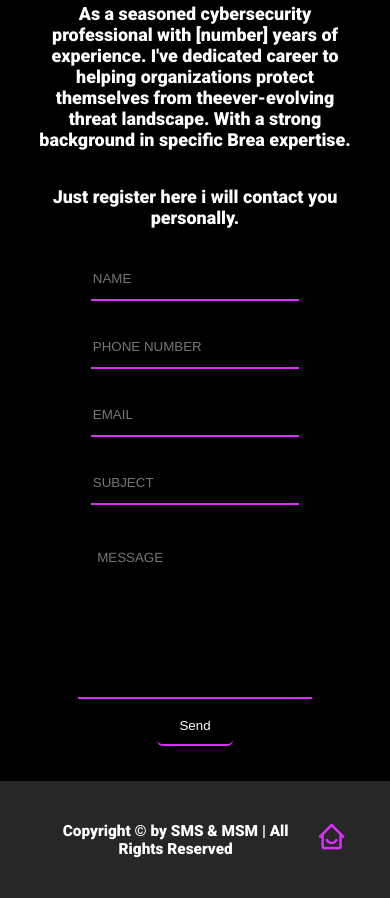
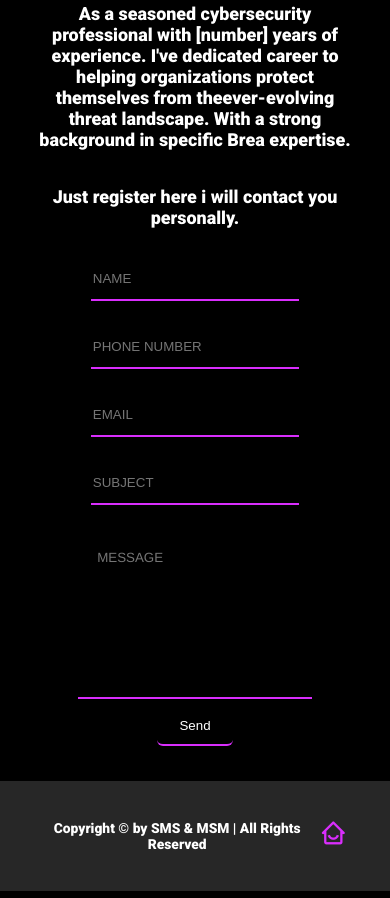
Before and after one commit to smsram/syam-portfolio, a plain HTML site: page index.html in a window 390 px wide. Shown: the part 5097-5995 px from the top of the page. Drawn offline with nearby package versions, Linux system fonts and the light colour scheme.

Commit message:
Update style.css

```diff
--- a/style.css
+++ b/style.css
@@ -1035,47 +1035,10 @@ section{
 }
 
 
-@media(max-width: 1500px){
-    /*.about-headding{
-        position: absolute;
-        transform: translateY(-17rem);
-        font-size: 4em;
-    }*/
-}
-/*
-@media(max-width: 1124px){
-    .services-headding{
-        transform: translateY(-32rem);
-        grid-template-columns: repeat(2, 1fr);
+@media(max-width: 768px){
+    .banner{
+        width: 100vw;
     }
-    #services p{
-        position: absolute;
-        transform: translateY(-28rem);
-    }
-}*/
-@media(max-width: 900px){
-    /*#about{
-        display: flex;
-        flex-wrap: wrap-reverse;
-        justify-content: center;
-        align-items: center;
-        background-color: var(--second-bg-color);
-        transition: 0.5s ease;
-    }
-    .about-headding{
-        position: absolute;
-        transform: translateY(-26rem);
-        font-size: 4em;
-    }
-    .about-img img{
-        width: 50vh;
-        border-radius: 50%;
-        border: 2px solid var(--main-color);
-        transform: translateY(16rem);
-    }*/
-
-}
-@media(max-width: 768px){
     .banner .Label{
         width: 2rem;
         height: 2rem;
@@ -1165,192 +1128,12 @@ section{
         height: 100%;
         display: none;
     }
-}
-@media(max-width: 748px){
-    /*.home-content h1 br{
-        display: block;
-    }
-    .home-content{
-        margin-left: -16%;
-    }
-    #home{
+    .Footer{
         display: flex;
-    }
-    .home-img{
-        display: flex;
-        width: 40vh;
-    }
-    .home-img img{
-        width: 40vh;
-        border-radius: 50%;
-        border: 2px solid;
-    }*/
-    /*
-    .about-img img{
-        width: 40vh;
-        border-radius: 50%;
-        border: 2px solid var(--main-color);
-    }*/
-    /*
-    .services-headding{
-        transform: translateY(-34rem);
-        grid-template-columns: repeat(2, 1fr);
-    }
-    #services .services-passage{
-        transform: translateY(-30rem);
-    }
-    */
-    /*.projects-headding{
-        position: absolute;
-        transform: translateY(-46rem);
-        font-size: 3em;
-    }*/
-}
-@media(max-width: 500px){
-    /*
-    .contact-headding{
-        position: absolute;
-        transform: translateY(-28rem);
-    }
-    .contact-content p:nth-child(1){
-        transform: translateY(-20rem);
-    }
-    .contact-content p:nth-child(2){
-        transform: translateY(-20rem);
-    }
-    #contact form{
-        display: grid;
-        grid-template-columns: repeat(1, 6fr);
-        width: auto;
-    }
-    #contact form .contact-btn{
-        transform: translateY(20rem);
-        left: 44%;
-    }*/
-}
-@media(max-width: 400px){
-    /*.home-img{
-        display: flex;
-        width: 25vh;
-    }
-    .home-img img{
-        width: 25vh;
-        border-radius: 50%;
-        border: 2px solid;
-    }*//*
-    .about-img img{
-        width: 25vh;
-        border-radius: 50%;
-        border: 2px solid var(--main-color);
-    }*/
-}
-@media(max-height: 880px){
-    /*.home-img{
-        display: flex;
-        width: 40vh;
-    }
-    .home-img img{
-        width: 40vh;
-        border-radius: 50%;
-        border: 2px solid;
-    }*//*
-    .about-img img{
-        width: 30vh;
-        border-radius: 50%;
-        transform: translateY(14rem);
-        border: 2px solid var(--main-color);
-    }
-    .about-headding{
-        position: absolute;
-        transform: translateY(-16rem);
-        font-size: 4em;
-    }*/
-    /*
-    .services-headding{
-        position: absolute;
-        transform: translateY(-17rem);
-        font-size: 3em;
-    }
-    #services p{
-        position: absolute;
-        transform: translateY(-14rem);
-    }
-    *//*
-    .projects-headding{
-        position: absolute;
-        transform: translateY(-46rem);
-        font-size: 3em;
-    }
-    .projects-headding{
-        position: absolute;
-        transform: translateY(-20rem);
-        font-size: 3em;
-    }
-*/
-}
-@media(max-height: 770px){
-    /*.about-img img{
-        width: 30vh;
-        border-radius: 50%;
-        transform: translateY(11rem);
-        border: 2px solid var(--main-color);
+        justify-content: center;
+        align-items: center;
+        text-align: center;
+        padding: 2rem 10%;
+        font-size: 1.08em;
     }
 }
-@media(max-height: 680px){
-    .about-img img{
-        width: 30vh;
-        border-radius: 50%;
-        transform: translateY(8rem);
-        border: 2px solid var(--main-color);
-    }
-}
-@media(min-height: 1368px){
-    .about-headding{
-        transform: translateY(-36rem);
-    }
-}
-@media(max-height: 880px){
-    .about-img img{
-        width: 60vh;
-        border-radius: 50%;
-        transform: translateY(8rem);
-        border: 2px solid var(--main-color);
-    }*/
-}
-@media(max-height: 560px){
-    /*.about-headding{
-        position: absolute;
-        transform: translateY(-8rem);
-        font-size: 4em;
-    }*/
-    /*
-    #services .services-passage{
-        transform: translateY(-18rem);
-    }
-    .services-headding{
-        position: absolute;
-        transform: translateY(-22rem);
-        font-size: 3em;
-    }*//*
-    .contact-headding{
-        position: absolute;
-        transform: translateY(-4rem);
-    }
-    .contact-headding span{
-        color: var(--main-color);
-    }
-    .contact-content p:nth-child(1){
-        transform: translateY(-1rem);
-    }
-    .contact-content p:nth-child(2){
-        transform: translateY(-1rem);
-    }
-    #contact form{
-        display: flex;
-        flex-wrap: wrap;
-        justify-content: center;
-        align-items: center;
-        max-width: 35rem;
-        transform: translateY(12rem);
-    }*/
-}
```
